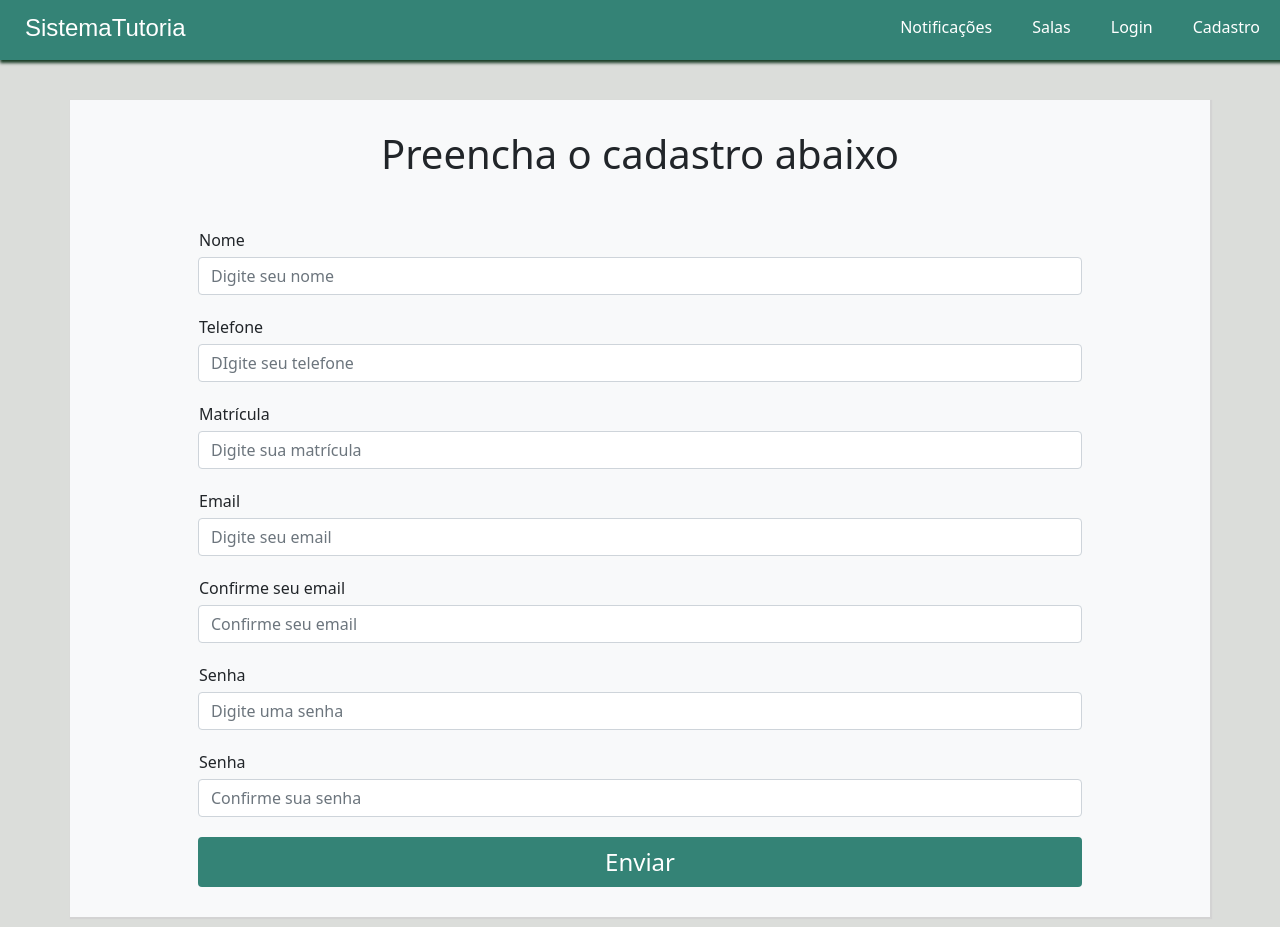
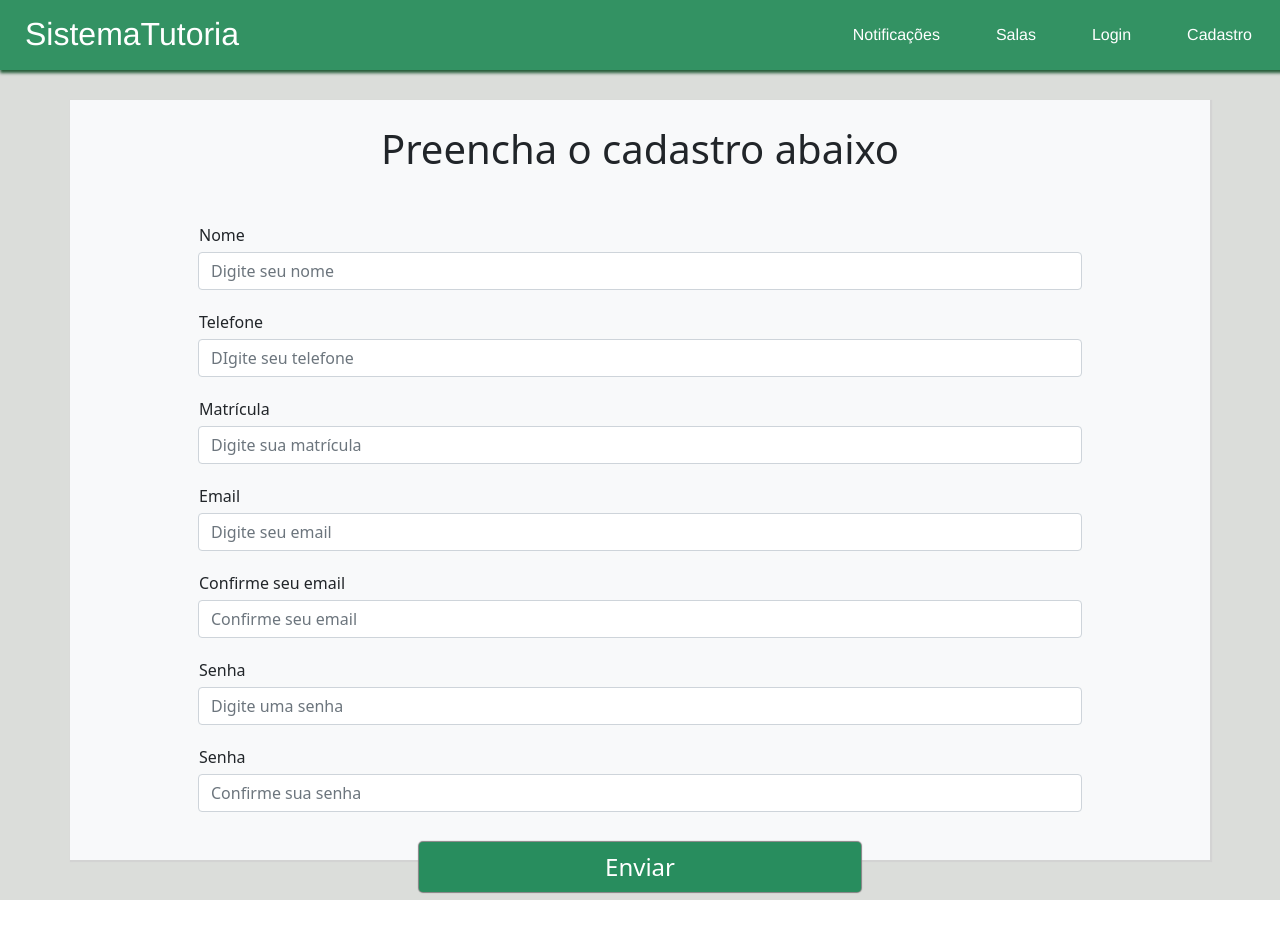
Before and after one commit to V1t0rSS/SistemaMonitoria, a PHP site: page /cadastro.php in a window 1280 px wide. After the commit the page ends 900 px from the top, so only its background shows below. Run offline with PHP 8.4, Linux system fonts and the light colour scheme; some libraries are stand-ins or nearby versions.

Commit message:
pequenos acertos
limpeza do css, alguns ajustes, mensagem de erro básica no cadastro, link do cadastro no header.

```diff
--- a/assets/css/cadastro_aluno.css
+++ b/assets/css/cadastro_aluno.css
@@ -12,14 +12,31 @@ label{
 
 #enviar{
     display: block;
-    width: 100%;
+    width: 50%;
     background-color: var(--verde);
     color: var(--texto-claro);
+    box-shadow: 0px 0px 1px 1px gray;
     font-size: 1.5em;
-    margin-top: 20px;
+    margin-left: auto;
+    margin-right: auto;
+    margin-top: 30px;
 }
 
 #titulo{
     margin-bottom: 50px;
     text-align: center !important;
 }
+
+.hidden{
+    display: none;
+}
+
+#alert-blank{
+    margin-bottom: 20px;
+    padding: 10px 20px;
+    background-color: rgba(228, 0, 0, 0.616);
+    color: white;
+    width: fit-content;
+    margin: auto;
+    border-radius: 50px;
+}
--- a/assets/css/style.css
+++ b/assets/css/style.css
@@ -1,21 +1,21 @@
 /* Acho que as variáveis precisam estar dentro de um seletor
    então eu apliquei a tudo */
 *{
-    --verde:#348376;
+    --verde:#288d5e;
+    --verde-transparente:#288d5bef;
     --bege:#e9eee7;
     --palha:#cde688;
-    --vermelho:#851630;
+    --vermelho:#a00d2f;
     --texto-claro:#ffffff;
     --text-escuro:#1b1a1a;
-    --escuro:#183b25;
+    --escuro:#245c38;
     --claro:#dbddda;
 }
 
-body{
+/* Usado para forçar a altura da area de conteúdo e deixar o fundo mais escuro */
+html, body{
     height: 100%;
     background-color: var(--claro);
-    display: flex;
-    justify-content: center;
 }
 
 /* barra de navegação */
@@ -24,14 +24,14 @@ nav{
     padding-left: 5px;
     padding-right: 5px;
     display: block !important;
-    height: 60px;
-    background-color: var(--verde);
+    height: 70px;
+    background-color: var(--verde-transparente);
     position: fixed;
     top: 0;
     box-shadow: 3px 0px 3px 3px var(--escuro);
 }
 
-/* Links da barra de navegação */
+/* Links da barra de navegação e logo */
 nav a, nav button {
     display:block;
     text-align: center;
@@ -39,8 +39,9 @@ nav a, nav button {
     margin-left:10px;
     text-decoration:none;
     color: var(--texto-claro);
-    padding: 15px;
+    padding: 23px;
     height: 100%;
+    font-family: "Helvetica Neue", Helvetica, Arial, sans-serif;
 }
 
 nav a:not(#logo):hover{
@@ -49,40 +50,20 @@ nav a:not(#logo):hover{
     border-bottom: 4px solid var(--escuro);
 }
 
-
-#content{
-    height: 90%;
-    padding: 30px 10%;
-    box-shadow: 1px 1px 1px 1px lightgray;
-    margin-top: 100px;
-    margin-bottom: 10px;
-}
-
 #logo{
     float: left;
-    font-size: 1.5em;
-    font-weight: 3px;
-    font-family: sans-serif;
+    font-size: 2em;
+    font-family: "Helvetica Neue", Helvetica, Arial, sans-serif;
     text-align: center;
     text-decoration: none;
     color: var(--texto-claro);
     padding: 10px;
 }
 
-#main{
-    padding-bottom: 40px;
+/* Container do conteúdo */
+#content{
+    height: 95%;
+    padding: 25px 10%;
+    box-shadow: 1px 1px 1px 1px lightgray;
+    margin-top: 100px;
 }
-
-footer{
-    width: 100%;
-    background-color: var(--verde);
-    color: var(--texto-claro);
-    position:absolute;
-    bottom: 0;
-}
-
-footer p{
-    text-align: center;
-    padding: 5px;
-    margin: 0;
-}
--- a/assets/js/index.js
+++ b/assets/js/index.js
@@ -1,5 +1,11 @@
+//Esconde a mensagem de erro na tela de cadastro assim que ela aparecer
+$("#alert-blank").hide()
+
 $("#enviar").on("click",e=>{
+
+    //Previne default e carrega todos os inputs do formulário
     e.preventDefault()
+
     var nome = $("#nome")
     var tel = $("#tel")
     var mat = $("#matricula")
@@ -8,46 +14,76 @@ $("#enviar").on("click",e=>{
     var senha = $("#senha")
     var senha2 = $("#senha2")
 
+    /**
+     * campo vazio: 1
+     * emails não batem: 2;
+     * senhas não batem: 3;
+     * futuramente: email invalido: 4;
+     * futuramente: senha inválida: 5;
+     */
+
+    var erro = 0
+
+    //Verifica se os campos estão vazios
     if(!(nome.val())){
         nome.css({"border":"2px solid red"})
+        erro = 1
     }else{
         nome.css({"border":"1px solid lightgray"})
     }
 
     if(!(tel.val())){
         tel.css({"border":"2px solid red"})
+        erro = 1
     }else{
         tel.css({"border":"1px solid lightgray"})
     }
 
     if(!(mat.val())){
         mat.css({"border":"2px solid red"})
+        erro = 1
     }else{
         mat.css({"border":"1px solid lightgray"})
     }
 
     if(!(email.val())){
         email.css({"border":"2px solid red"})
+        erro = 1
     }else{
         email.css({"border":"1px solid lightgray"})
     }
 
     if(!(email2.val())){
         email2.css({"border":"2px solid red"})
+        erro = 1
     }else{
         email2.css({"border":"1px solid lightgray"})
     }
 
     if(!(senha.val())){
         senha.css({"border":"2px solid red"})
+        erro = 1
     }else{
         senha.css({"border":"1px solid lightgray"})
     }
 
     if(!(senha2.val())){
         senha2.css({"border":"2px solid red"})
+        erro = 1
     }else{
         senha2.css({"border":"1px solid lightgray"})
     }
 
+    //Mostra uma mensagem diferente dependendo do erro
+
+    switch (erro){
+        case 0:
+            $("#alert-blank").hide(300)
+            break;
+        case 1:
+            $("#alert-blank").show(300)
+            break;
+        default:
+            break;
+    }
 })
--- a/cadastro.php
+++ b/cadastro.php
@@ -21,30 +21,35 @@
 
     <div id="content" class="container clearfix bg-light">
 
-        <h2 id="titulo" class="display-6">Preencha o cadastro abaixo</h2>
+        <h1 id="titulo" class="display-6">Preencha o cadastro abaixo</h1>
+
+        <div id="alert-blank" class="text-center">
+            <i class= "bi bi-exclamation-circle"></i>
+            <span>Todos os campos marcados em vermelho devem ser preenchidos</span>
+        </div>
 
         <form>
 
             <label for="nome">Nome</label>
-            <input type="text" class="form-control" id="nome" name="nome" placeholder="Digite seu nome" required>
+            <input type="text" class="form-control" id="nome" name="nome" placeholder="Digite seu nome" >
 
             <label for="tel">Telefone</label>
-            <input type="phone" class="form-control" id="tel" placeholder="DIgite seu telefone" required>
+            <input type="phone" class="form-control" id="tel" placeholder="DIgite seu telefone" >
 
             <label for="matricula">Matrícula</label>
-            <input type="text" class="form-control" id="matricula" name="matricula" placeholder="Digite sua matrícula" required>
+            <input type="text" class="form-control" id="matricula" name="matricula" placeholder="Digite sua matrícula" >
 
             <label for="email">Email</label>
-            <input type="email" class="form-control" id="email" placeholder="Digite seu email" required>
+            <input type="email" class="form-control" id="email" placeholder="Digite seu email" >
 
             <label for="email2">Confirme seu email</label>
-            <input type="email" class="form-control" id="email2" placeholder="Confirme seu email" required>
+            <input type="email" class="form-control" id="email2" placeholder="Confirme seu email" >
 
             <label for="senha">Senha</label>
-            <input type="password" class="form-control" id="senha" name="senha" placeholder="Digite uma senha" required>
+            <input type="password" class="form-control" id="senha" name="senha" placeholder="Digite uma senha" >
 
             <label for="senha2">Senha</label>
-            <input type="password" class="form-control" id="senha2" name="senha2" placeholder="Confirme sua senha" required>
+            <input type="password" class="form-control" id="senha2" name="senha2" placeholder="Confirme sua senha" >
 
             <button id="enviar" type="submit" class="btn">Enviar</button>
 
--- a/includes/header.php
+++ b/includes/header.php
@@ -1,10 +1,10 @@
 <nav>
     <span>
         <img src="" alt="">
-        <a  id="logo" href="index.html">SistemaTutoria</a>
+        <a id="logo" href="index.php">SistemaTutoria</a>
     </span>
 
-    <a  href="">Cadastro</a>
+    <a  href="cadastro.php">Cadastro</a>
     <a  href="">Login</a>
     <a  href="">Salas</a>
     <a  href="">Notificações</a>
```
